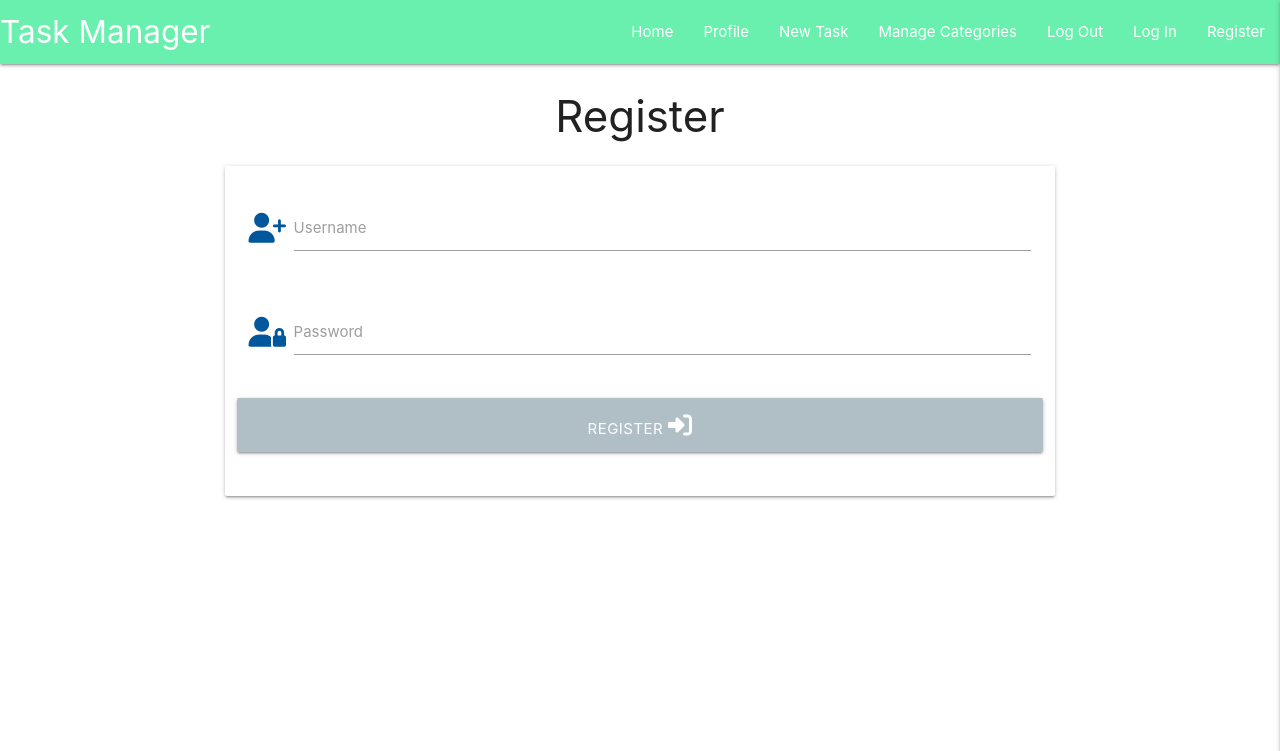
After one commit to hh859/diary, a Flask app: page /register in a window 1280 px wide. The commit adds this page. Shown: the top 751 px of the page. Run offline with Flask 3, Linux system fonts and the light colour scheme; some libraries are stand-ins or nearby versions.

Commit message:
Added Register template

```diff
--- a/app.py
+++ b/app.py
@@ -4,6 +4,7 @@ from flask import (
     redirect, request, session, url_for)
 from flask_pymongo import PyMongo
 from bson.objectid import ObjectId
+from werkzeug.security import generate_password_hash, check_password_hash
 if os.path.exists("env.py"):
     import env
 
@@ -24,6 +25,11 @@ def get_tasks():
     return render_template("tasks.html", tasks=tasks)
 
 
+@app.route("/register", methods=["GET", "POST"])
+def register():
+    return render_template("register.html")
+
+
 if __name__ == "__main__":
     app.run(host=os.environ.get("IP"),
             port=int(os.environ.get("PORT")),
--- a/static/js/script.js
+++ b/static/js/script.js
@@ -0,0 +1,3 @@
+$(document).ready(function(){
+    $('.sidenav').sidenav({edge: "right"});
+  });
--- a/templates/base.html
+++ b/templates/base.html
@@ -13,6 +13,36 @@
 </head>
 <body>
 
+<header>
+      <!-- top navbar -->
+      <nav class="nav-extended text-shadow green accent-2">
+        <div class="nav-wrapper">
+            <a href="{{ url_for('get_tasks') }}" class="brand-logo">Task Manager</a>
+            <a href="#" data-target="mobile-demo" class="sidenav-trigger right"><i class="fas fa-bars"></i></a>
+            <ul class="right hide-on-med-and-down">
+                <li><a href="{{ url_for('get_tasks') }}">Home</a></li>
+                <li><a href="#">Profile</a></li>
+                <li><a href="#">New Task</a></li>
+                <li><a href="#">Manage Categories</a></li>
+                <li><a href="#">Log Out</a></li>
+                <li><a href="#">Log In</a></li>
+                <li><a href="{{ url_for('register') }}">Register</a></li>
+            </ul>
+        </div>
+    </nav>
+
+     <!-- mobile sidenav -->
+     <ul class="sidenav" id="mobile-demo">
+        <li><h4 class="center-align light-blue-text text-darken 4">Task Manager</h4></li>
+        <li><a href="{{ url_for('get_tasks') }}">Home</a></li>
+        <li><a href="#">Profile</a></li>
+        <li><a href="#">New Task</a></li>
+        <li><a href="#">Manage Categories</a></li>
+        <li><a href="#">Log Out</a></li>
+        <li><a href="#">Log In</a></li>
+        <li><a href="{{ url_for('register') }}">Register</a></li>
+    </ul>
+</header>
 
     {% block content %}
     {% endblock %}
--- /dev/null
+++ b/templates/register.html
@@ -0,0 +1,35 @@
+{% extends "base.html" %}
+{% block content %}
+
+    <h3 class="center-align">Register</h3>
+
+    <div class="row">
+        <form class="col s12 m8 offset-m2" method="POST" action="{{ url_for('register') }}">
+            <div class="card-panel">
+                <!-- username -->
+                <div class="row">
+                    <div class="input-field col s12">
+                        <i class="fas fa-user-plus prefix light-blue-text text-darken-4"></i>
+                        <input id="username" name="username" type="text" class="validate">
+                        <label for="username">Username</label>
+                    </div>
+                </div>
+                <!-- passowrd -->
+                <div class="row">
+                    <div class="input-field col s12">
+                        <i class="fas fa-user-lock prefix light-blue-text text-darken-4"></i>
+                        <input id="password" name="password" type="password" class="validate">
+                        <label for="password">Password</label>
+                    </div>
+                </div>
+                <!-- register -->
+                <div class="row">
+                    <button type="submit" class="col s12 btn-large blue-grey lighten-3 text-shadow">
+                        Register <i class="fas fa-sign-in-alt"></i>
+                    </button>
+                </div>
+            </div>
+        </form>
+    </div>
+
+{% endblock %}
```
